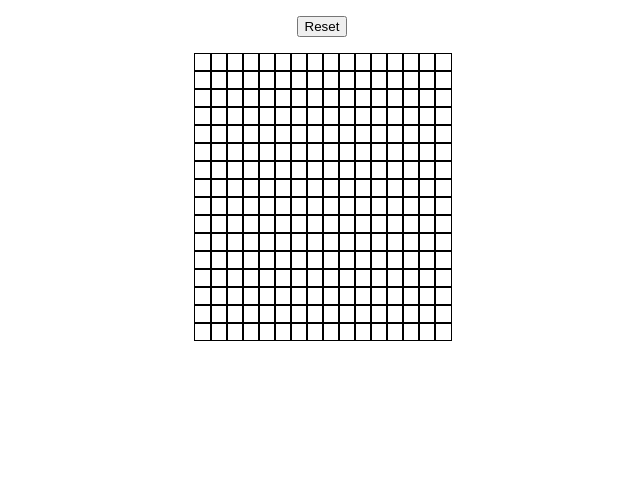
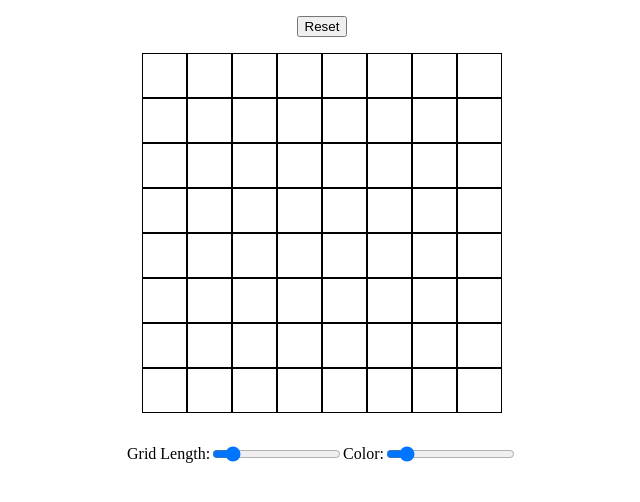
Before and after one commit to BradJKim/Etch-a-Sketch, a plain HTML site: page index.html in a window 1280 px wide. Shown: the whole page, without its empty margins (318-958 px from the left). Drawn offline with Linux system fonts and the light colour scheme.

Commit message:
functional grid and reset button, nonfunctional scroll bars

```diff
--- a/index.html
+++ b/index.html
@@ -4,14 +4,21 @@
     <meta charset="UTF-8">
     <meta name="viewport" content="width=device-width, initial-scale=1.0">
     <title>Etch-a-Sketch!</title>
+    <link rel="stylesheet" href="styles.css">
     <script src="javascript.js" defer></script>
 </head>
 <body>
     <div style="display:flex; justify-content: center; margin: 16px;">
-        <button id="resetBtn">Reset</button>
+        <button onclick="resetGrid()" id="resetBtn">Reset</button>
     </div>
     <div id="container">
 
     </div>
+    <div class="slidecontainer">
+        <p>Grid Length:</p>
+        <input type="range" min="1" max="64" value="8">
+        <p>Color:</p>
+        <input type="range" min="1" max="64" value="8">
+    </div>
 </body>
 </html>
--- a/javascript.js
+++ b/javascript.js
@@ -1,26 +1,27 @@
 const container = document.getElementById("container");
 
-fillGrid(16);
+container.style.cssText = 'width: 360px; height: 360px; margin: auto; display: grid; grid-template-columns: repeat(8, auto); grid-template-rows: repeat(8, auto)'
+
+fillGrid(8);
 
 
 
 function fillGrid(number){
-    let divsRow = null;
-    let divsCol = null;
+    container.style.cssText = `width: 360px; height: 360px; margin: auto; display: grid; grid-template-columns: repeat(${number}, auto); grid-template-rows: repeat(${number}, auto)`
 
-    container.style.cssText = "display: flex; justify-content: center;";
-
-    for(let i=0; i<number;i++){
-        divsRow = document.createElement('div');
-        divsRow.setAttribute("id", "divsRow");
-        divsRow.style.cssText = "width: 16px; height: 16px;";
-
-        for(let i=0; i<number;i++){
-            divsCol = document.createElement('div');
-            divsCol.style.cssText = "width: 16px; height: 16px; border: 1px solid black;";
-            divsRow.appendChild(divsCol);
-        }
-
-        container.appendChild(divsRow);
+    for(let i=0; i<number*number; i++){
+        const div1 = document.createElement('div');
+        div1.style.cssText = "height: auto; border: 1px solid black;";
+        div1.addEventListener('mouseover', () => {
+            div1.style.cssText += "background: black";
+        });
+        container.appendChild(div1);
     }
 }
+
+function resetGrid(){
+    let containers = container.querySelectorAll('div')
+    containers.forEach(div =>{
+        div.style.cssText = "height: auto; border: 1px solid black; background: none;";
+    })
+}
--- /dev/null
+++ b/styles.css
@@ -0,0 +1,6 @@
+.slidecontainer{
+    display: flex;
+    justify-content: center;
+    align-items: center;
+    padding-top: 16px;
+}
```
